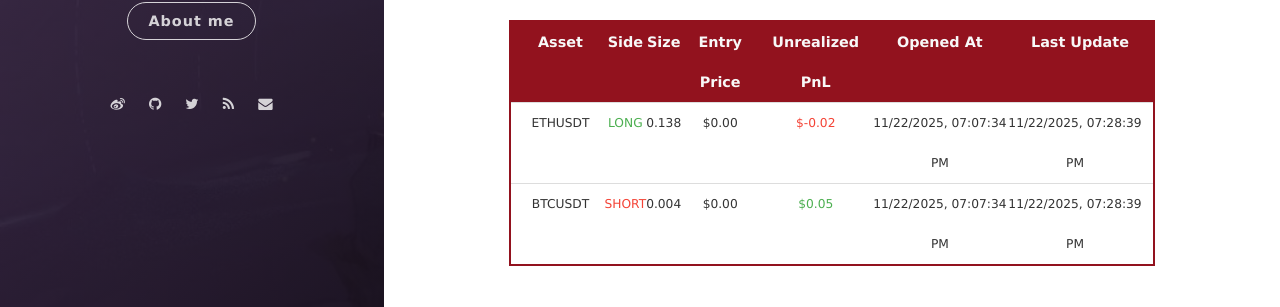
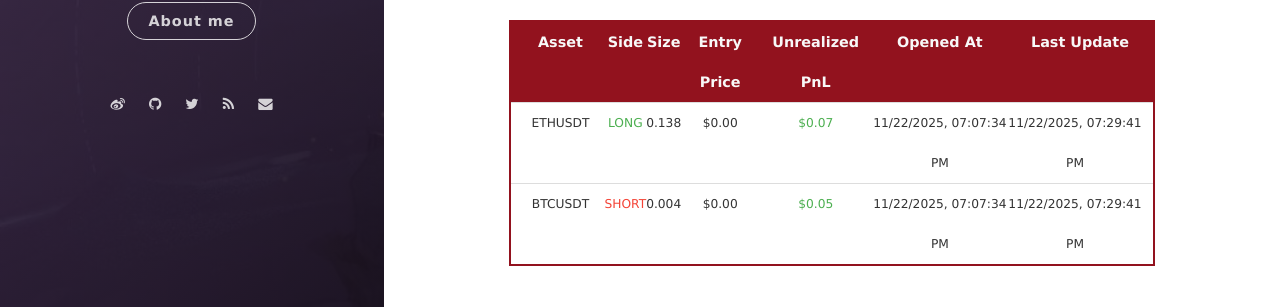
Before and after one commit to leeyegy/leeyegy.github.io, a Jekyll site: the page built from live-trading.html, in a window 1280 px wide and 945 px high. Shown: the part 579-886 px from the top of the window. Built offline with Jekyll 4.4.1, drawn with Linux system fonts in a browser that asks for light colours; nearby versions of some CDN libraries.

Commit message:
AccountMonitor: refresh positions 2025-11-23T03:29:41+08:00

```diff
--- a/assets/data/binance/positions.json
+++ b/assets/data/binance/positions.json
@@ -4,17 +4,17 @@
     "side": "LONG",
     "size": 0.138,
     "entryPrice": 0.0,
-    "unrealizedPnl": -0.01932,
+    "unrealizedPnl": 0.07038,
     "openedAt": "2025-11-23T03:07:34+08:00",
-    "reportedAt": "2025-11-23T03:28:39+08:00"
+    "reportedAt": "2025-11-23T03:29:41+08:00"
   },
   {
     "symbol": "BTCUSDT",
     "side": "SHORT",
     "size": 0.004,
     "entryPrice": 0.0,
-    "unrealizedPnl": 0.0492,
+    "unrealizedPnl": 0.0472,
     "openedAt": "2025-11-23T03:07:34+08:00",
-    "reportedAt": "2025-11-23T03:28:39+08:00"
+    "reportedAt": "2025-11-23T03:29:41+08:00"
   }
 ]
```
